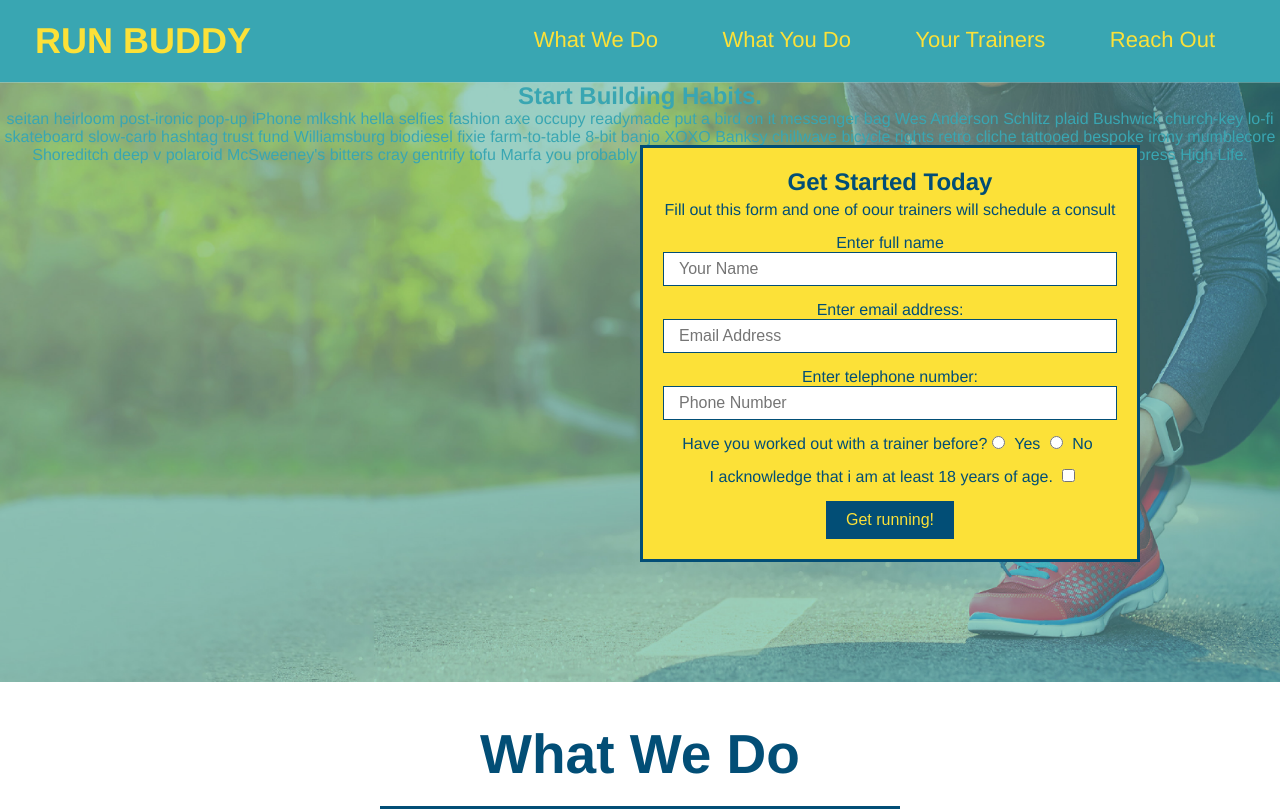
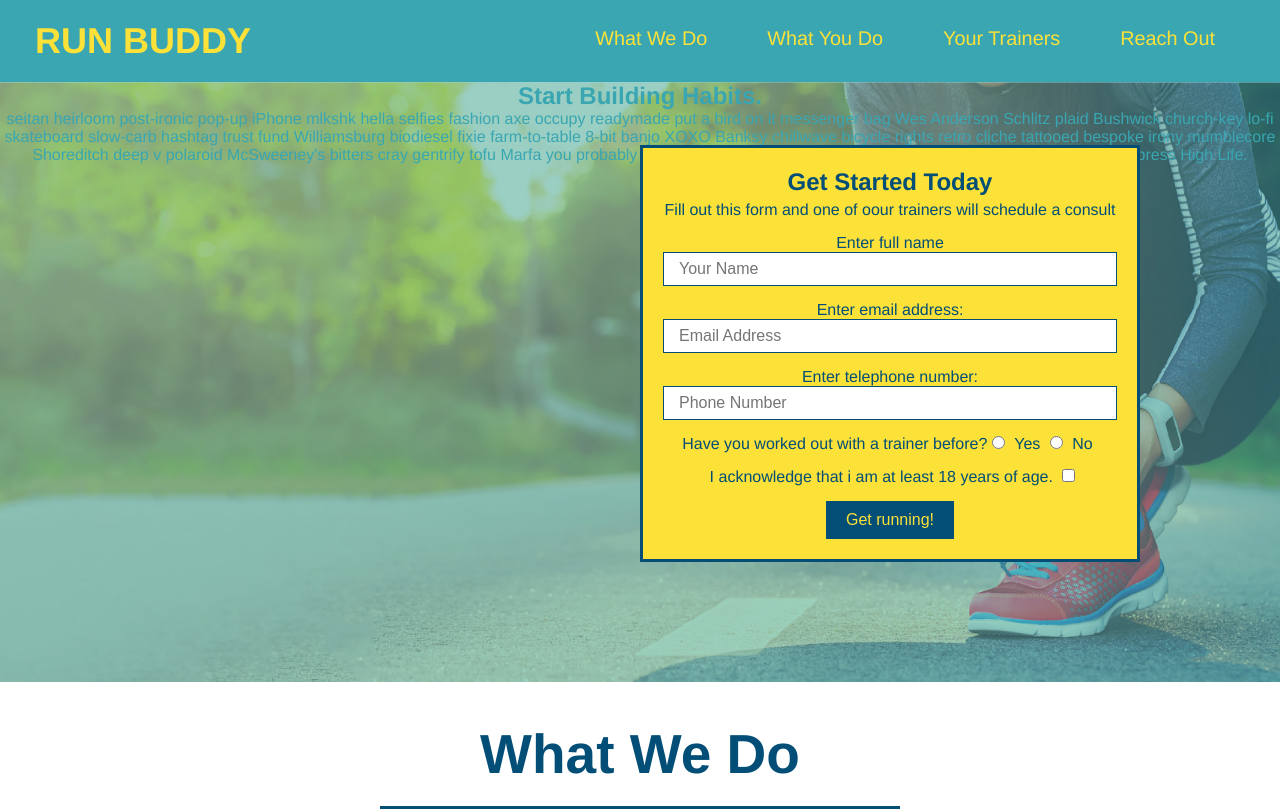
Before and after one commit to JoseZuniga01/run-budy, a plain HTML site: page index.html in a window 1280 px wide. Shown: the top 812 px of the page. Drawn offline with Linux system fonts and the light colour scheme.

Commit message:
add flexbox to header

```diff
--- a/assets/css/style.css
+++ b/assets/css/style.css
@@ -24,13 +24,17 @@ header a {
 header nav {
     margin: 7px 0;
 }
-header nav ul li {
-    display: inline;
+header nav ul {
+    display: flex;
+    flex-wrap: wrap;
+    justify-content: space-between;
+    align-items: center;
+    list-style: none;
 }
 header nav ul li a {
     margin: 0 30px;
-    Font weight: lighter;
-    font-size: 22px;
+    Font-weight: lighter;
+    font-size: 1.55vw;
 }
 * {
     Margin: 0;
```
